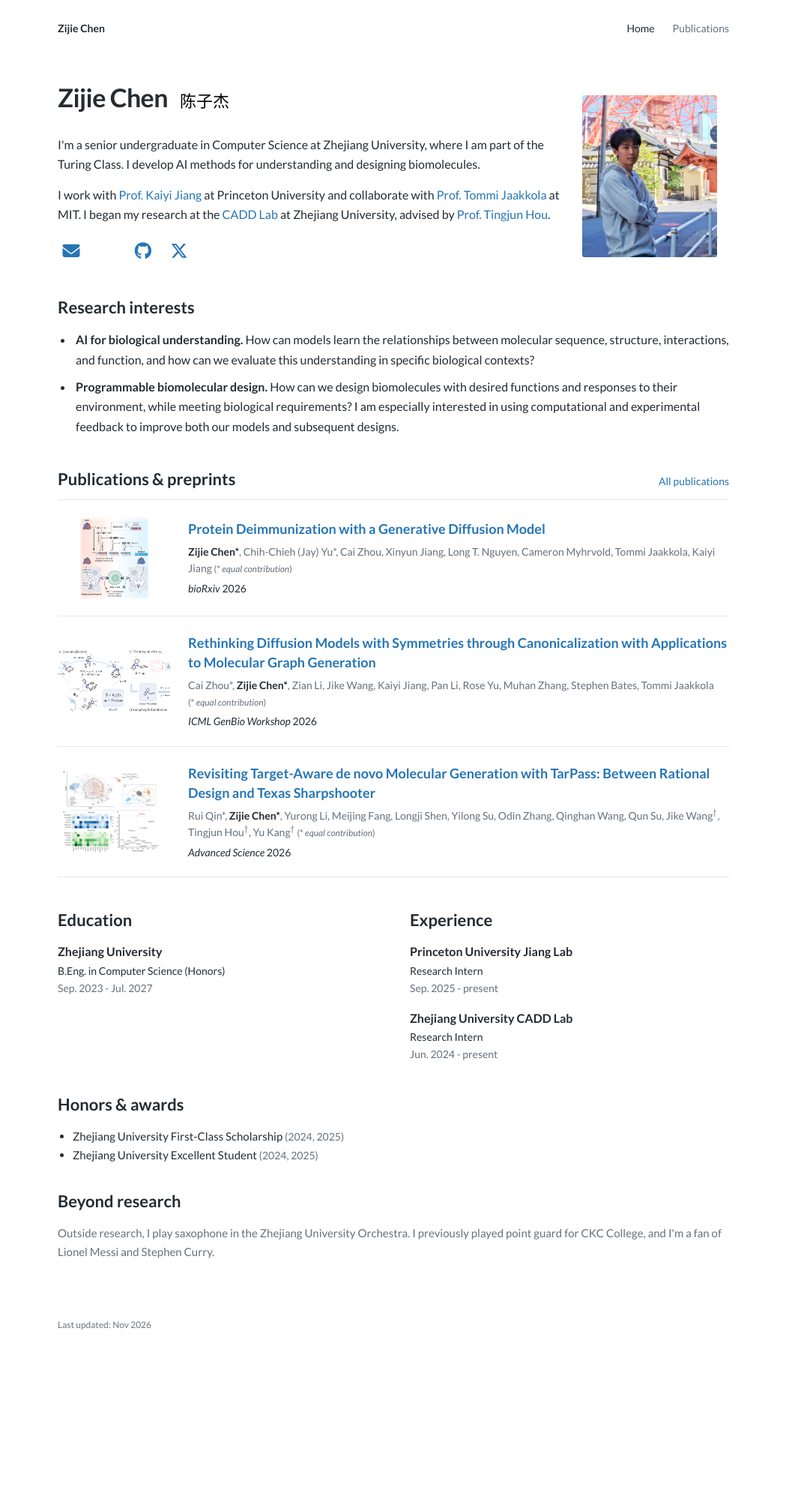
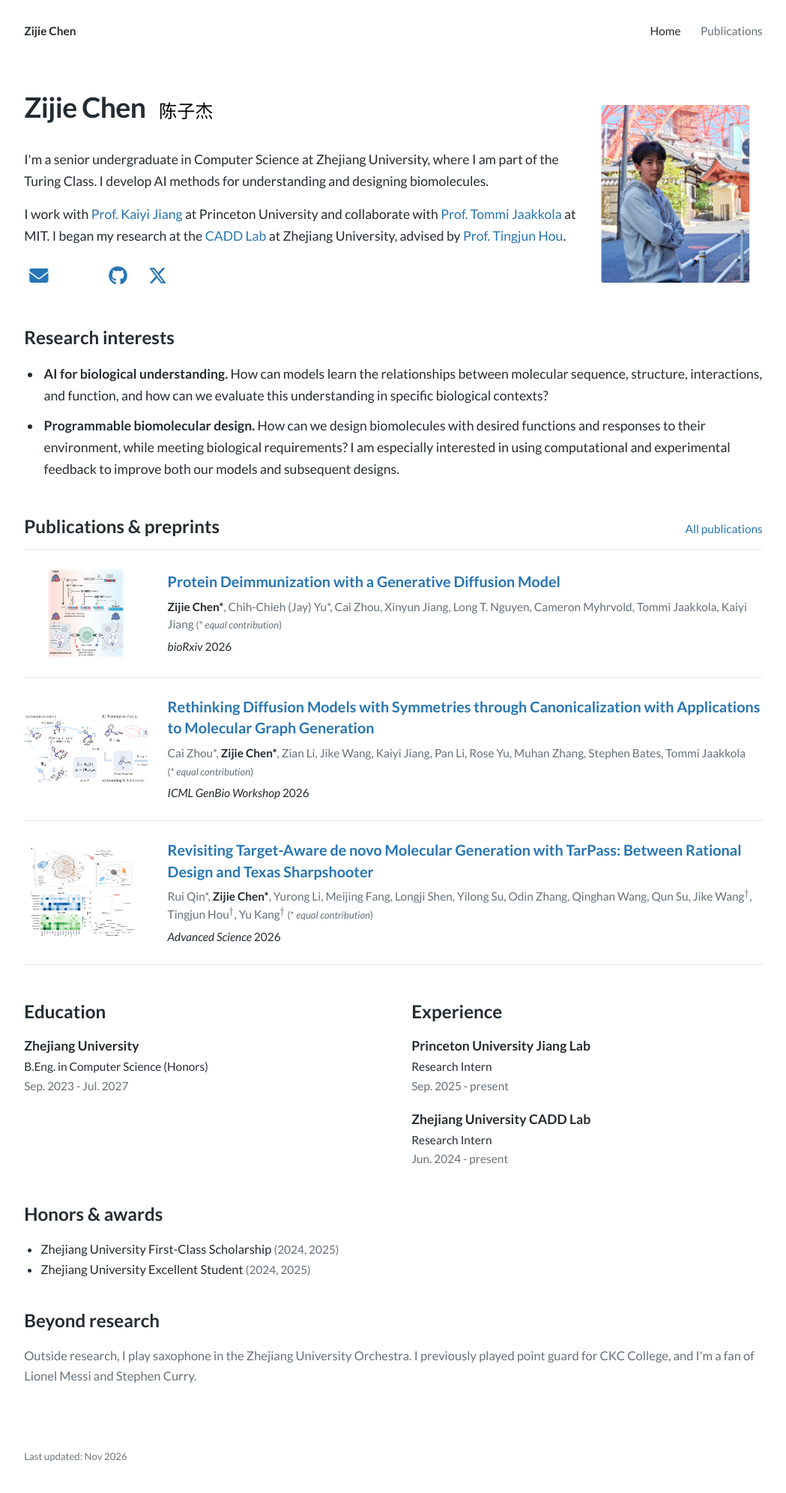
Before and after one commit to JazZyzJ/my_page, a Jekyll site: the page built from index.html, in a window 1280 px wide. Shown: the whole page at 75% size, without its empty margins (115-1164 px from the left). Built offline with Jekyll 4.4.1, drawn with Linux system fonts in a browser that asks for light colours; nearby versions of some CDN libraries; a style sheet for code colours, icons or effects is not loaded; before the commit the page ends 1811 px from its top, so only the background shows below that.

Commit message:
Increase desktop homepage scale by ten percent

```diff
--- a/assets/css/global.css
+++ b/assets/css/global.css
@@ -2,6 +2,8 @@
 
 /* A quiet, text-first academic page. */
 :root {
+    /* Match the preferred 110% desktop view at normal browser zoom. */
+    font-size: 110%;
     --page: #ffffff;
     --ink: #242c32;
     --muted: #66717b;
@@ -14,129 +16,130 @@ body {
     background: var(--page);
     color: var(--ink);
     font-family: "Lato", "Helvetica Neue", Arial, sans-serif;
-    font-size: 16px;
+    font-size: 1rem;
     font-weight: 400;
     line-height: 1.65;
     -webkit-font-smoothing: antialiased;
 }
 
-.container-lg { max-width: 960px; padding-left: 32px; padding-right: 32px; }
+.container-lg { max-width: 60rem; padding-left: 2rem; padding-right: 2rem; }
 a { color: var(--link); text-decoration: none; }
 a:hover { color: #185c94; text-decoration: underline; }
-a:focus-visible { outline: 2px solid var(--link); outline-offset: 4px; border-radius: 2px; }
+a:focus-visible { outline: 2px solid var(--link); outline-offset: 0.25rem; border-radius: 2px; }
 h1, h2, h3, h4, h5, h6 { color: var(--ink); line-height: 1.35; }
-h2 { margin: 0 0 16px; font-size: 22px; font-weight: 700; }
-p { margin: 0 0 14px; }
+h2 { margin: 0 0 1rem; font-size: 1.375rem; font-weight: 700; }
+p { margin: 0 0 0.875rem; }
 
 .site-nav {
     display: flex;
     align-items: center;
     justify-content: space-between;
-    gap: 20px;
-    margin: 0 auto 40px;
-    padding-top: 26px;
-    padding-bottom: 18px;
-    font-size: 14px;
+    gap: 1.25rem;
+    margin: 0 auto 2.5rem;
+    padding-top: 1.625rem;
+    padding-bottom: 1.125rem;
+    font-size: 0.875rem;
 }
 .site-name { color: var(--ink); font-weight: 700; }
-.site-nav-links { display: flex; gap: 24px; }
+.site-nav-links { display: flex; gap: 1.5rem; }
 .site-nav-links a { color: var(--muted); }
 .site-nav-links a[aria-current="page"] { color: var(--ink); }
 
 .profile-intro {
     display: grid;
-    grid-template-columns: minmax(0, 1fr) 180px;
-    column-gap: 44px;
+    grid-template-columns: minmax(0, 1fr) 11.25rem;
+    column-gap: 2.75rem;
     align-items: start;
 }
-.profile-heading { grid-column: 1; margin-bottom: 20px; }
-.profile-heading h1 { margin: 0 0 7px; font-size: 34px; font-weight: 700; letter-spacing: -0.6px; }
-.profile-heading h1 span { margin-left: 10px; font-size: 22px; font-weight: 400; letter-spacing: 0; color: #000; font-family: "Kaiti SC", "STKaiti", "KaiTi", "楷体", "BiauKai", serif; }
-.profile-portrait { grid-column: 2; grid-row: 1 / span 3; width: 180px; height: 216px; object-fit: cover; border-radius: 3px; margin-top: 20px; transform: translateX(-16px); }
+.profile-heading { grid-column: 1; margin-bottom: 1.25rem; }
+.profile-heading h1 { margin: 0 0 0.4375rem; font-size: 2.125rem; font-weight: 700; letter-spacing: -0.6px; }
+.profile-heading h1 span { margin-left: 0.625rem; font-size: 1.375rem; font-weight: 400; letter-spacing: 0; color: #000; font-family: "Kaiti SC", "STKaiti", "KaiTi", "楷体", "BiauKai", serif; }
+.profile-portrait { grid-column: 2; grid-row: 1 / span 3; width: 11.25rem; height: 13.5rem; object-fit: cover; border-radius: 0.1875rem; margin-top: 1.25rem; transform: translateX(-1rem); }
 .profile-bio { grid-column: 1; }
-.profile-links { grid-column: 1; display: flex; flex-wrap: wrap; gap: 8px 12px; margin-top: 3px; }
-.profile-links a { display: inline-flex; align-items: center; justify-content: center; width: 36px; height: 36px; font-size: 23px; line-height: 1; }
+.profile-links { grid-column: 1; display: flex; flex-wrap: wrap; gap: 0.5rem 0.75rem; margin-top: 0.1875rem; }
+.profile-links a { display: inline-flex; align-items: center; justify-content: center; width: 2.25rem; height: 2.25rem; font-size: 1.4375rem; line-height: 1; }
 .profile-links a:hover { text-decoration: none; }
-.research-section { margin-top: 42px; }
-.research-interests { padding-left: 21px; margin-bottom: 0; }
-.research-interests li { padding-left: 3px; margin-bottom: 10px; }
+.research-section { margin-top: 2.625rem; }
+.research-interests { padding-left: 1.3125rem; margin-bottom: 0; }
+.research-interests li { padding-left: 0.1875rem; margin-bottom: 0.625rem; }
 .research-interests strong { font-weight: 700; }
 
-.publications-section { margin-top: 42px; }
-.section-heading { display: flex; align-items: baseline; justify-content: space-between; gap: 16px; padding-bottom: 12px; border-bottom: 1px solid var(--rule); }
+.publications-section { margin-top: 2.625rem; }
+.section-heading { display: flex; align-items: baseline; justify-content: space-between; gap: 1rem; padding-bottom: 0.75rem; border-bottom: 1px solid var(--rule); }
 .section-heading h2 { margin: 0; }
-.section-heading > a { flex-shrink: 0; font-size: 14px; }
-.publication-item { display: flex; align-items: center; gap: 28px; padding: 26px 0; border-bottom: 1px solid var(--rule); }
-.publication-cover { flex: 0 0 180px; width: 180px; text-align: center; }
-.publication-cover img { width: 100%; height: auto; max-height: 180px; object-fit: contain; }
-.publication-cover-portrait img { max-width: 150px; max-height: none; }
-.publication-item-compact { gap: 24px; padding: 22px 0; }
-.publication-item-compact .publication-cover { flex-basis: 150px; width: 150px; }
-.publication-item-compact .publication-cover img { max-height: 110px; }
-.publication-item-compact .publication-cover-portrait img { max-width: 95px; }
+.section-heading > a { flex-shrink: 0; font-size: 0.875rem; }
+.publication-item { display: flex; align-items: center; gap: 1.75rem; padding: 1.625rem 0; border-bottom: 1px solid var(--rule); }
+.publication-cover { flex: 0 0 11.25rem; width: 11.25rem; text-align: center; }
+.publication-cover img { width: 100%; height: auto; max-height: 11.25rem; object-fit: contain; }
+.publication-cover-portrait img { max-width: 9.375rem; max-height: none; }
+.publication-item-compact { gap: 1.5rem; padding: 1.375rem 0; }
+.publication-item-compact .publication-cover { flex-basis: 9.375rem; width: 9.375rem; }
+.publication-item-compact .publication-cover img { max-height: 6.875rem; }
+.publication-item-compact .publication-cover-portrait img { max-width: 5.9375rem; }
 .publication-content { flex: 1; min-width: 0; }
-.publication-content h3 { margin: 0 0 7px; font-size: 18px; font-weight: 700; line-height: 1.45; }
-.publication-content p { margin: 0 0 5px; font-size: 14px; line-height: 1.55; }
+.publication-content h3 { margin: 0 0 0.4375rem; font-size: 1.125rem; font-weight: 700; line-height: 1.45; }
+.publication-content p { margin: 0 0 0.3125rem; font-size: 0.875rem; line-height: 1.55; }
 .publication-content p:last-child { margin-bottom: 0; }
 .publication-authors { color: var(--muted); }
 .publication-authors .text-body { color: inherit !important; }
 .publication-authors strong { color: var(--ink); }
-.publication-authors mark { padding: 0; background: transparent; color: var(--muted); font-size: 12px; white-space: nowrap; }
+.publication-authors mark { padding: 0; background: transparent; color: var(--muted); font-size: 0.75rem; white-space: nowrap; }
 .publication-venue { color: var(--ink); }
 .publication-abstract { color: var(--muted); }
-.abstract-links a { margin-right: 8px; }
+.abstract-links a { margin-right: 0.5rem; }
 
-.background-section { display: grid; grid-template-columns: 1fr 1fr; gap: 22px 44px; margin-top: 42px; }
-.background-item { margin-bottom: 18px; }
-.background-item h3 { margin: 0 0 3px; font-size: 16px; font-weight: 700; }
-.background-item p { margin: 0; font-size: 14px; }
-.background-date { color: var(--muted); font-size: 14px; }
+.background-section { display: grid; grid-template-columns: 1fr 1fr; gap: 1.375rem 2.75rem; margin-top: 2.625rem; }
+.background-item { margin-bottom: 1.125rem; }
+.background-item h3 { margin: 0 0 0.1875rem; font-size: 1rem; font-weight: 700; }
+.background-item p { margin: 0; font-size: 0.875rem; }
+.background-date { color: var(--muted); font-size: 0.875rem; }
 .awards-section { grid-column: 1 / -1; }
-.awards-section ul { padding-left: 20px; margin: 0; font-size: 15px; }
-.personal-section { margin-top: 34px; }
-.personal-section p { color: var(--muted); font-size: 15px; }
-.footer { margin-top: 44px; font-size: 12px; }
-.footer > div { padding-top: 15px; padding-bottom: 18px; }
+.awards-section ul { padding-left: 1.25rem; margin: 0; font-size: 0.9375rem; }
+.personal-section { margin-top: 2.125rem; }
+.personal-section p { color: var(--muted); font-size: 0.9375rem; }
+.footer { margin-top: 2.75rem; font-size: 0.75rem; }
+.footer > div { padding-top: 0.9375rem; padding-bottom: 1.125rem; }
 .footer i { font-style: normal; }
 .footer a { color: var(--muted); }
 
 /* Retained utilities for the template's secondary pages. */
 .no-break { white-space: nowrap; }
-.inline-badge { height: 16px; vertical-align: -10%; margin-right: 2px; }
-.cover-image { width: 180px; max-height: 120px; }
-.abstract-body { min-height: 100px; }
+.inline-badge { height: 1rem; vertical-align: -10%; margin-right: 2px; }
+.cover-image { width: 11.25rem; max-height: 7.5rem; }
+.abstract-body { min-height: 6.25rem; }
 .badge-publication { font-size: 100%; }
-img.lazy, div.lazy { background: url('images/loading.gif') no-repeat center; background-size: 30px; min-height: 80px; }
+img.lazy, div.lazy { background: url('images/loading.gif') no-repeat center; background-size: 1.875rem; min-height: 5rem; }
 .nav-pills .nav-link.active { background: var(--link); }
 
 @media (max-width: 767.98px) {
-    .container-lg { padding-left: 24px; padding-right: 24px; }
-    .site-nav { margin-bottom: 26px; padding-top: 20px; }
-    .profile-intro { grid-template-columns: minmax(0, 1fr) 112px; column-gap: 20px; }
-    .profile-heading h1 { font-size: 29px; }
-    .profile-heading h1 span { display: block; margin: 6px 0 0; font-size: 20px; }
-    .profile-portrait { width: 112px; height: 136px; grid-row: 1; margin-top: 8px; transform: none; }
-    .profile-bio { grid-column: 1 / -1; margin-top: 10px; }
+    :root { font-size: 100%; }
+    .container-lg { padding-left: 1.5rem; padding-right: 1.5rem; }
+    .site-nav { margin-bottom: 1.625rem; padding-top: 1.25rem; }
+    .profile-intro { grid-template-columns: minmax(0, 1fr) 7rem; column-gap: 1.25rem; }
+    .profile-heading h1 { font-size: 1.8125rem; }
+    .profile-heading h1 span { display: block; margin: 0.375rem 0 0; font-size: 1.25rem; }
+    .profile-portrait { width: 7rem; height: 8.5rem; grid-row: 1; margin-top: 0.5rem; transform: none; }
+    .profile-bio { grid-column: 1 / -1; margin-top: 0.625rem; }
     .profile-links { grid-column: 1 / -1; }
-    .research-section, .publications-section, .background-section { margin-top: 34px; }
-    h2 { font-size: 21px; }
-    .section-heading { flex-direction: column; gap: 6px; }
-    .publication-item { gap: 20px; align-items: flex-start; }
-    .publication-cover { flex-basis: 120px; width: 120px; }
-    .publication-cover-portrait img { max-width: 100px; }
-    .background-section { gap: 20px; }
+    .research-section, .publications-section, .background-section { margin-top: 2.125rem; }
+    h2 { font-size: 1.3125rem; }
+    .section-heading { flex-direction: column; gap: 0.375rem; }
+    .publication-item { gap: 1.25rem; align-items: flex-start; }
+    .publication-cover { flex-basis: 7.5rem; width: 7.5rem; }
+    .publication-cover-portrait img { max-width: 6.25rem; }
+    .background-section { gap: 1.25rem; }
 }
 
 @media (max-width: 575.98px) {
-    .publication-item { flex-direction: column; gap: 14px; }
-    .publication-cover { flex-basis: auto; width: 160px; }
-    .publication-cover-portrait img { max-width: 115px; }
+    .publication-item { flex-direction: column; gap: 0.875rem; }
+    .publication-cover { flex-basis: auto; width: 10rem; }
+    .publication-cover-portrait img { max-width: 7.1875rem; }
     .publication-cover-portrait { text-align: left; }
-    .background-section { grid-template-columns: 1fr; gap: 16px; }
-    .publication-item-compact { gap: 12px; }
-    .publication-item-compact .publication-cover { flex-basis: auto; width: 140px; }
-    .publication-item-compact .publication-cover img { max-height: 90px; }
-    .publication-item-compact .publication-cover-portrait img { max-width: 78px; }
+    .background-section { grid-template-columns: 1fr; gap: 1rem; }
+    .publication-item-compact { gap: 0.75rem; }
+    .publication-item-compact .publication-cover { flex-basis: auto; width: 8.75rem; }
+    .publication-item-compact .publication-cover img { max-height: 5.625rem; }
+    .publication-item-compact .publication-cover-portrait img { max-width: 4.875rem; }
 }
 
 @media (prefers-reduced-motion: reduce) {
```
